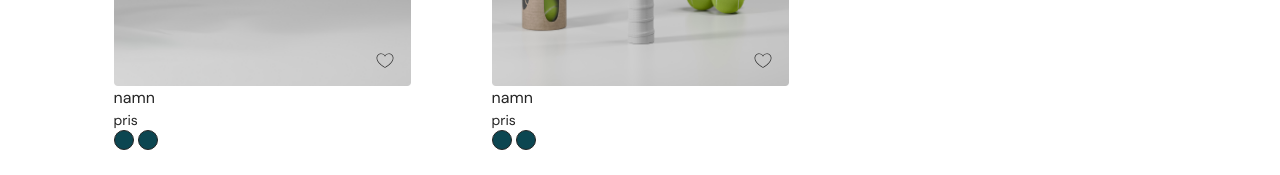
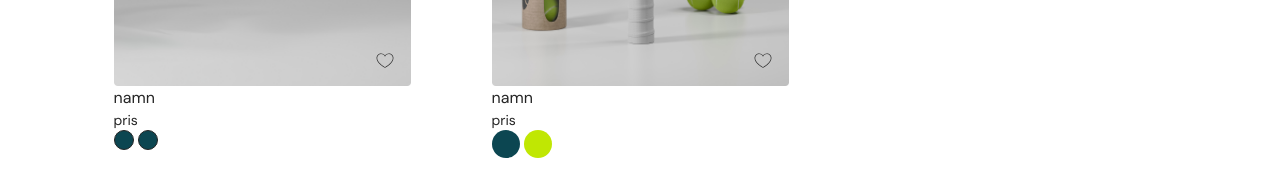
Before and after one commit to ElinOlssson/sparet, a plain HTML site: page index.html in a window 1280 px wide. Shown: the part 1640-1815 px from the top of the page. Drawn offline with Linux system fonts and the light colour scheme; files whose address does not match are found by name.

Commit message:
started-on-color-chooser

```diff
--- a/index.html
+++ b/index.html
@@ -126,11 +126,27 @@
             </div>
             <div class="product-card_name">namn</div>
             <div class="product-card_pris">pris</div>
-            <div class="choose-color">
-              <img src="image/Ikon/Färgprov 1-1.svg" alt="coloricon" />
-              <img src="image/Ikon/Färgprov 1-1.svg" alt="coloricon" />
+            <div class="choose-color" id="active-color-picker">
+              <button
+                type="button"
+                class="color-option selected"
+                data-image="image/product-black.png"
+                style="--swatch-color: #0c4651"
+                aria-label="Blå"
+                aria-pressed="true"
+              ></button>
+
+              <button
+                type="button"
+                class="color-option"
+                data-image="image/product-green.png"
+                style="--swatch-color: #c0e703"
+                aria-label="Grön"
+                aria-pressed="false"
+              ></button>
             </div>
           </div>
+
           <div class="product-card">
             <div class="product-card_image">
               <img
--- a/style.css
+++ b/style.css
@@ -271,6 +271,19 @@
 .choose-color {
   display: flex;
   gap: 4px;
+}
+
+.color-option {
+  display: flex;
+  justify-content: center;
+  align-items: center;
+  width: 28px;
+  height: 28px;
+  padding: 0;
+  border: none;
+  border-radius: 50%;
+  background-color: var(--swatch-color);
+  cursor: pointer;
 }
 
 .innovation {
@@ -676,6 +689,7 @@
     opacity: 1;
   }
 
+
   /* BANNER */
   .banner {
     width: 100%;
```
